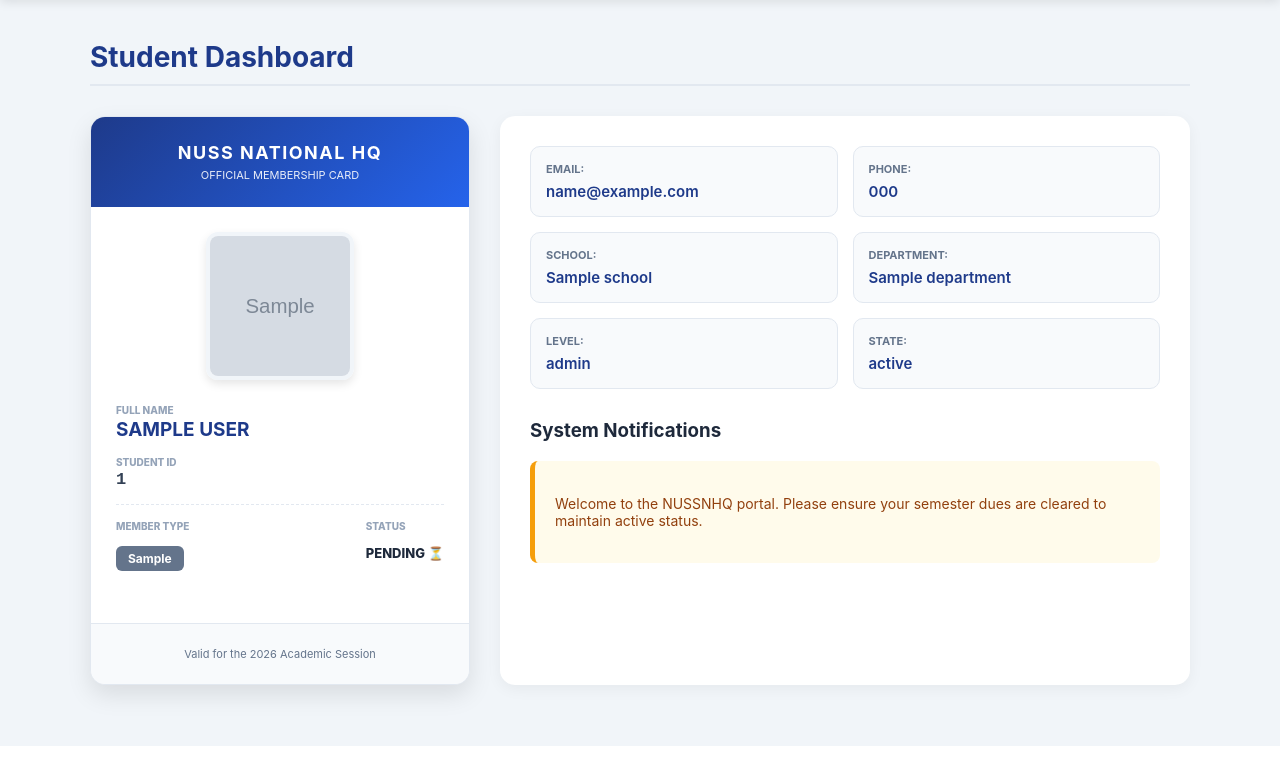
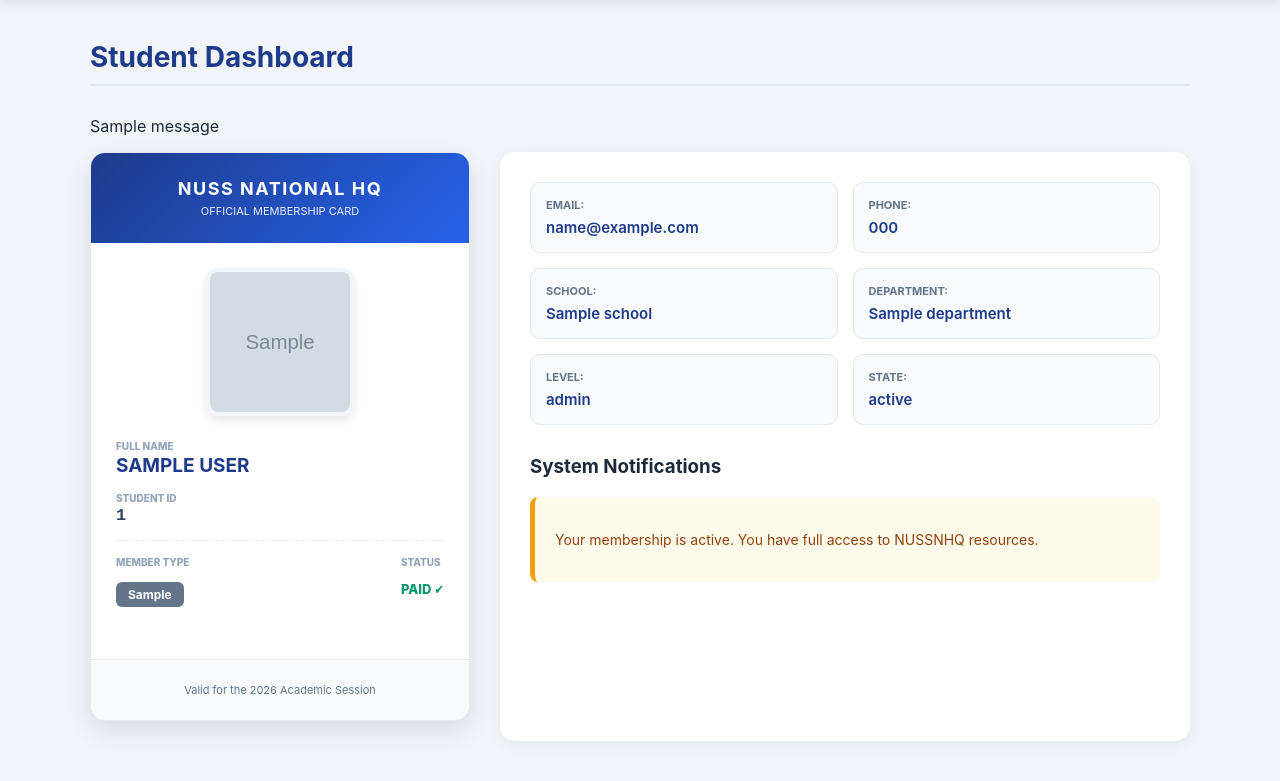
Before and after one commit to Holuwardammy/nussnhq_portal, a Django app: template students/templates/student_home.html in a window 1280 px wide. Shown: the part 54-835 px from the top of the page. Before the commit the page ends 800 px from the top, so only its background shows below. Run offline with Django 5.2, Linux system fonts and the light colour scheme; the template is opened without the code that fills it: most values are stand-ins (such as "Sample title", 1, 10 or a date in 2020); grey boxes marked "Sample" are stand-in pictures; one stand-in notice (Sample message) is shown.

Commit message:
Completed Student & Admin portals with automated payment verification

```diff
--- a/static/css/student_home.css
+++ b/static/css/student_home.css
@@ -137,6 +137,11 @@ body {
 .no-record { color: #dc2626; }
 .paid { color: #059669; }
 
+/* ADDED PAYMENT STATUS CLASSES */
+.status-paid { color: #059669; font-weight: 800; }
+.status-processing { color: #f59e0b; font-weight: 800; }
+.status-unpaid { color: #dc2626; font-weight: 800; }
+
 .id-card-footer {
     background: #f8fafc;
     padding: 12px;
@@ -144,6 +149,39 @@ body {
     font-size: 11px;
     color: #64748b;
     border-top: 1px solid #e2e8f0;
+}
+
+/* ADDED PAYMENT ACTION AREA & BUTTON */
+.payment-action-area {
+    margin-top: 20px;
+    text-align: center;
+}
+
+.btn-pay {
+    display: inline-block;
+    background: #1e3a8a;
+    color: white;
+    text-decoration: none;
+    padding: 12px 20px;
+    border-radius: 8px;
+    font-weight: 700;
+    font-size: 14px;
+    transition: 0.3s;
+    box-shadow: 0 4px 6px rgba(30, 58, 138, 0.2);
+}
+
+.btn-pay:hover {
+    background: #2563eb;
+    transform: translateY(-2px);
+}
+
+.wait-msg {
+    font-size: 13px;
+    color: #f59e0b;
+    font-weight: 600;
+    background: #fffbeb;
+    padding: 8px;
+    border-radius: 6px;
 }
 
 /* Right side Data Cards */
--- a/students/templates/student_home.html
+++ b/students/templates/student_home.html
@@ -23,6 +23,13 @@
 
     <div class="welcome-section">
         <h1>Student Dashboard</h1>
+        {% if messages %}
+            <div class="messages-container">
+                {% for message in messages %}
+                    <p class="message {{ message.tags }}">{{ message }}</p>
+                {% endfor %}
+            </div>
+        {% endif %}
     </div>
 
     <div class="main-layout">
@@ -67,13 +74,15 @@
                                 <label>STATUS</label>
                                 <p class="status-text">
                                     {% if payments %}
-                                        {% for p in payments %}
-                                            {% if p.paid %}
-                                                <span class="paid">PAID ✔</span>
+                                        {% with latest_payment=payments.first %}
+                                            {% if latest_payment.status == 'paid' %}
+                                                <span class="status-paid">PAID ✔</span>
+                                            {% elif latest_payment.status == 'processing' %}
+                                                <span class="status-processing">PENDING ⏳</span>
                                             {% else %}
-                                                <span class="pending">PENDING ⏳</span>
+                                                <span class="status-unpaid">UNPAID ❌</span>
                                             {% endif %}
-                                        {% endfor %}
+                                        {% endwith %}
                                     {% else %}
                                         <span class="no-record">NO RECORD</span>
                                     {% endif %}
@@ -85,6 +94,14 @@
                 <div class="id-card-footer">
                     <p>Valid for the 2026 Academic Session</p>
                 </div>
+            </div>
+
+            <div class="payment-action-area">
+                {% if not payments or payments.first.status == 'pending' %}
+                    <a href="{% url 'submit_payment' %}" class="btn-pay">Make Payment / Upload Receipt</a>
+                {% elif payments.first.status == 'processing' %}
+                    <p class="wait-msg">Receipt Verification in Progress...</p>
+                {% endif %}
             </div>
         </section>
 
@@ -113,7 +130,11 @@
             <div class="notifications-area">
                 <h3>System Notifications</h3>
                 <div class="notify-box">
-                    <p>Welcome to the NUSSNHQ portal. Please ensure your semester dues are cleared to maintain active status.</p>
+                    {% if payments.first.status == 'paid' %}
+                        <p>Your membership is active. You have full access to NUSSNHQ resources.</p>
+                    {% else %}
+                        <p>Welcome to the NUSSNHQ portal. Please ensure your semester dues are cleared to maintain active status.</p>
+                    {% endif %}
                 </div>
             </div>
         </section>
```
